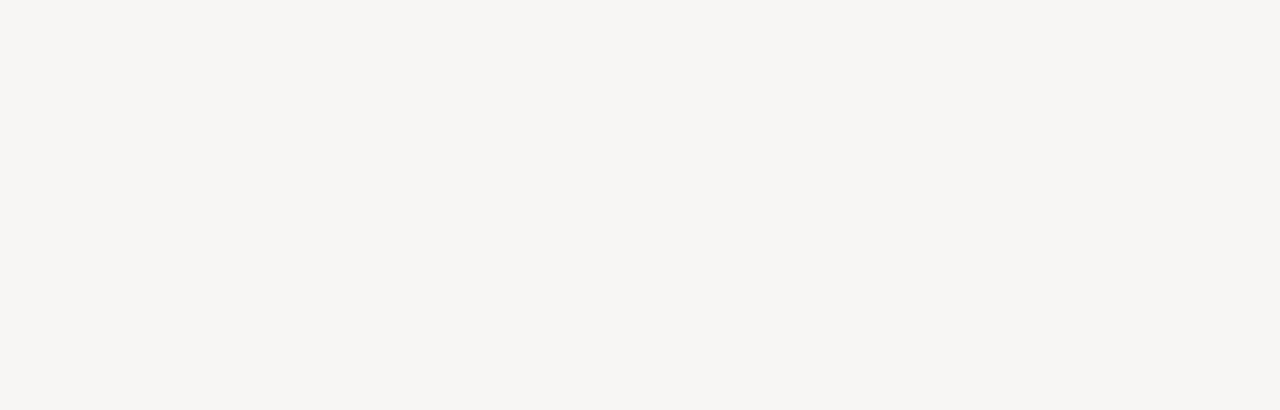
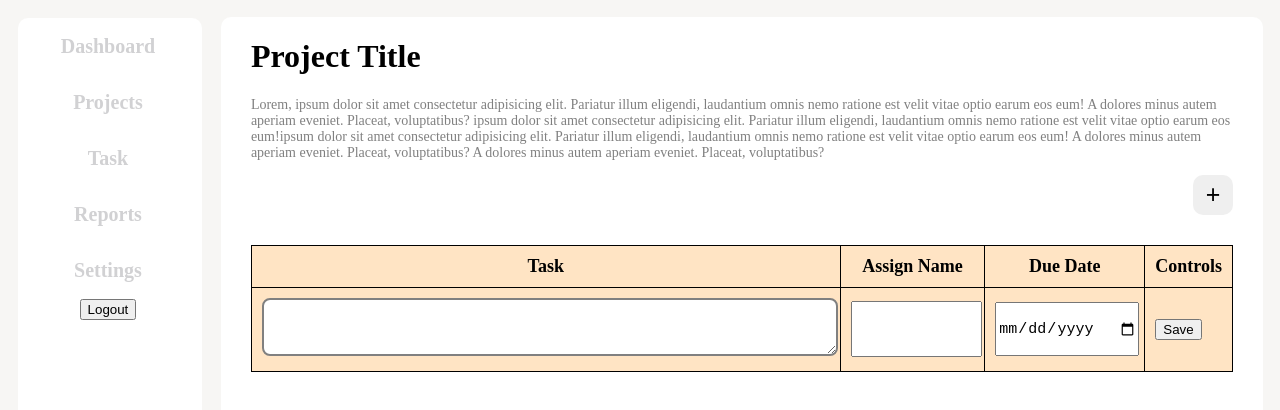
Before and after one commit to CarlConradDeclaro/Project-Management, a React (Create React App) app in the folder frontend/: page /project/1 in a window 1280 px wide. Before the commit this address had no page. Shown: the top 410 px of the page. Built offline with nearby package versions, Linux system fonts and the light colour scheme.

Commit message:
project details partialy done

```diff
--- a/frontend/src/App.js
+++ b/frontend/src/App.js
@@ -1,6 +1,7 @@
 
 import Create from "./component/create";
 import Login from "./component/login";
+import ProductData from "./component/prodData";
 import Projects from "./component/projects";
 import Sidebar  from "./component/sidebar";
 import SignIn from "./component/signIn";
@@ -20,7 +21,8 @@ function App() {
                <Route path='/login' element={<Login />} />
                <Route path='/project' element={<Projects />} />
                <Route path='/task' element={<Task />} />
-               <Route path='/project/create' element={<Create />} />
+               <Route path='/project/create/' element={<Create />} />
+               <Route path='/project/:id' element={<ProductData />} />
 
             </Routes>
         </BrowserRouter>
--- /dev/null
+++ b/frontend/src/component/prodData.js
@@ -0,0 +1,92 @@
+
+import { useEffect, useState } from 'react';
+import {useParams} from 'react-router-dom'
+import Sidebar  from "./sidebar";
+import '../styles/prodData.css'
+
+const Task = ()=>{
+   return(
+       < >
+                   <td className='task-details'><textarea    type='text'  />  </td>
+                    <td className='tast-Assign'><input /></td>
+                       <td className='task-DueDate'> <input type='date'/></td>
+
+
+                           <td> <button>Save</button></td>
+
+
+        </ >
+   )
+}
+
+
+function ProductData(){
+
+    const {id} = useParams()
+
+    const [prodId,setProdId] = useState(null);
+
+
+    useEffect(()=>{
+        setProdId(id);
+    })
+
+
+    const [rowCount, setRowCount] = useState(0);
+
+    const createTask = () => {
+        setRowCount(rowCount + 1);
+    };
+
+    return(
+        <div className='prodData-container'>
+             <Sidebar   />
+               <div  className='prodData-content'>
+
+
+                    <div className='prodData-header'>
+                           <div className='prodData-title'>
+                               <h1 className='prodData-title'>Project Title</h1>
+                           </div>
+
+                           <div className='prodData-Details'>
+                                <p>Lorem, ipsum dolor sit amet consectetur adipisicing elit. Pariatur illum eligendi, laudantium omnis nemo ratione est velit vitae optio earum eos eum! A dolores minus autem aperiam eveniet. Placeat, voluptatibus? ipsum dolor sit amet consectetur adipisicing elit. Pariatur illum eligendi, laudantium omnis nemo ratione est velit vitae optio earum eos eum!ipsum dolor sit amet consectetur adipisicing elit. Pariatur illum eligendi, laudantium omnis nemo ratione est velit vitae optio earum eos eum! A dolores minus autem aperiam eveniet. Placeat, voluptatibus? A dolores minus autem aperiam eveniet. Placeat, voluptatibus?</p>
+                           </div>
+                    </div>
+
+
+                    <div className='prodData-create' onClick={createTask}>
+                            <button>+</button>
+                    </div>
+
+                    <div className='prodData-Task'>
+                            <table>
+                                    <tr>
+                                        <th>Task</th>
+                                        <th>Assign Name</th>
+                                        <th>Due Date</th>
+                                        <th>Controls</th>
+                                    </tr>
+
+                             {/* {Array.from({ length: rowCount }).map((_, index) => (
+                                <tr key={index}>
+                                    <Task />
+                                </tr>
+                            ))}  */}
+                             <tr >
+                            <Task />
+                        </tr>
+
+
+
+                            </table>
+                    </div>
+
+
+
+               </div>
+        </div>
+    )
+}
+
+export default ProductData;
--- a/frontend/src/component/projects.js
+++ b/frontend/src/component/projects.js
@@ -9,11 +9,18 @@ import { useLocation } from "react-router-dom";
 
 const Project =(props)=>{
 
-  const tagsArray = JSON.parse(props.tags);
+  const navigate = useNavigate()
+const tagsArray = JSON.parse(props.tags);
+
+function handleProjectClick() {
+    navigate(`/project/${props.id}`);
+}
+
+
 
     return(
         <>
-                        <div className="project">
+                        <div className="project" onClick={handleProjectClick}>
 
                            <div className="img">
                            <img src={`http://localhost:8000/images/${props.img}`} alt="Project" />
@@ -136,7 +143,7 @@ function Projects() {
                               {
                                 projectData.filter(data=> data.status === "working" && data.owner === userId).slice().reverse().map((data)=>(
 
-                                  <Project key={data.id} title={data.projectTitle} description={data.description} img={data.image}  tags={data.tags}/>
+                                  <Project key={data.id} id={data.id} title={data.projectTitle} description={data.description} img={data.image}  tags={data.tags}/>
 
                                 ))
 
--- /dev/null
+++ b/frontend/src/styles/prodData.css
@@ -0,0 +1,88 @@
+.prodData-container{
+    display: flex;
+
+
+}
+
+.prodData-content{
+    width: 85%;
+    height: auto;
+    margin: 9px;
+
+    background-color: #ffffff;
+    border-radius: 10px;
+}
+
+.prodData-header{
+    padding: 0px 30px 0px 30px;
+}
+
+.prodData-header .prodData-Details{
+    font-size: 14px;
+    color: grey;
+}
+.prodData-create{
+    display: flex;
+    justify-content: end;
+    margin: 0px 30px 0px 0px;
+}
+.prodData-create button{
+    width: 40px;
+    height: 40px;
+    border-radius: 10px;
+    outline: none;
+    border: none;
+    cursor: pointer;
+    font-size: 25px;
+}
+
+.prodData-Task{
+    margin: 30px;
+    width: auto;
+    height: auto;
+    background-color: bisque;
+}
+.prodData-Task table{
+    width: 100%;
+    border-collapse: collapse;
+    font-size: 18px;
+
+}
+.prodData-Task th:first-child,
+.prodData-Task td:first-child {
+    width: 60%; /* Adjust the width as needed */
+}
+.prodData-Task table,
+.prodData-Task td,
+.prodData-Task th {
+    border: 1px solid;
+    padding: 10px;
+}
+
+
+.prodData-Task td:nth-child(2){
+    text-align: center;
+}
+
+.prodData-Task td:nth-child(3){
+    text-align: center;
+}
+
+
+
+ .task-details textarea{
+    width: 100%;
+    height: 50px;
+    margin: 0;
+}
+.tast-Assign input{
+    width: 100%;
+    height: 50px;
+    margin: 0;
+}
+.task-DueDate input{
+    width: 100%;
+    height: 50px;
+    margin: 0;
+    font-size: 15px;
+}
```
Also changed, not shown: frontend/src/component/create.js (+5 -6 lines), frontend/src/component/index.html (added, +11 -0 lines), 2 other files (tests, documents, lock files or other folders).
